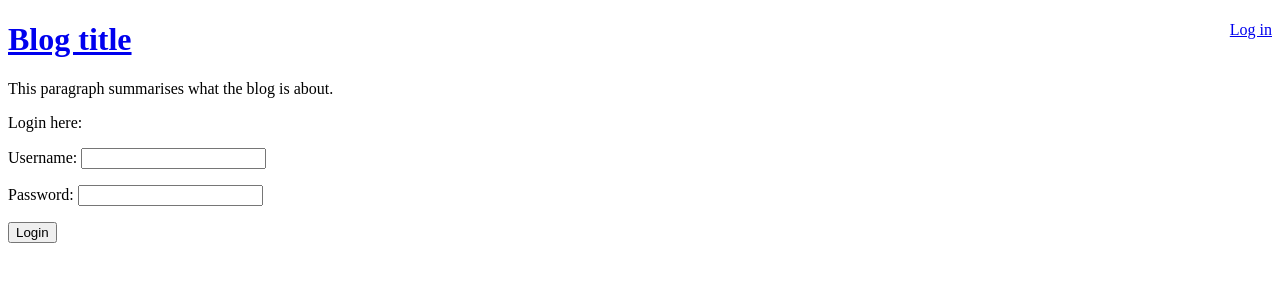
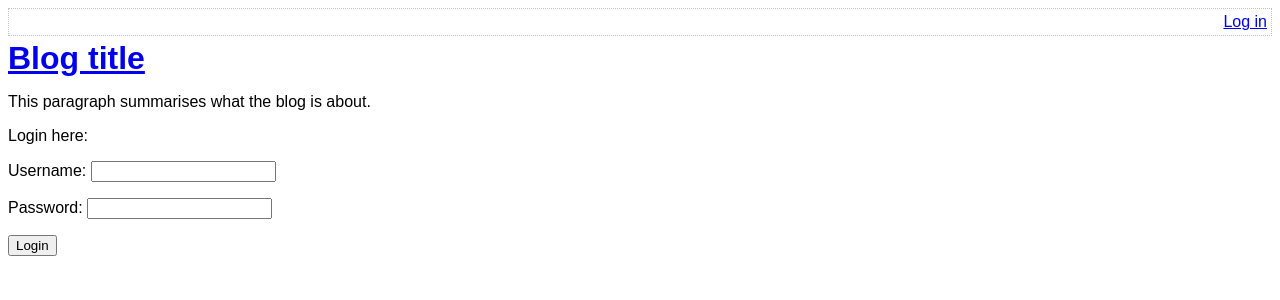
Before and after one commit to anastasia-isaeva/PHP_blog_tutorial, a PHP site: page /login.php in a window 1280 px wide. Shown: the top 300 px of the page. Run offline with PHP 8.4, Linux system fonts and the light colour scheme.

Commit message:
step 7.1

```diff
--- /dev/null
+++ b/assets/main.css
@@ -0,0 +1,31 @@
+/* Success/error message boxes */
+.box {
+    border: 1px dotted silver;
+    border-radius: 5px;
+    padding: 4px;
+}
+.error {
+    background-color: #ff6666;
+}
+.success {
+    background-color: #88ff88;
+}
+.install-password {
+    font-size: 1.2em;
+}
+.top-menu {
+    border: 1px dotted silver;
+    min-height: 18px;
+    padding: 4px;
+    margin-bottom: 4px;
+}
+.menu-options {
+    float: right;
+}
+h1, h2, h3 {
+    margin-top: 0;
+    margin-bottom: 8px;
+}
+body {
+    font-family: sans-serif;
+}
--- a/index.php
+++ b/index.php
@@ -24,13 +24,13 @@ $notFound = isset($_GET['not-found']);
 <html lang="us">
 <head>
     <title>A blog application</title>
-    <meta http-equiv="Content-Type" content="text/html;charset=utf-8"/>
+    <?php require 'templates/head.php' ?>
 </head>
 <body>
     <?php require 'templates/title.php' ?>
 
     <?php if ($notFound): ?>
-        <div style="border: 1px solid #ff6666; padding: 6px;">
+        <div class="error box">
             Error: cannot find the requested blog post
         </div>
     <?php endif ?>
--- a/login.php
+++ b/login.php
@@ -32,14 +32,15 @@ if ($_POST)
     <title>
         A blog application | Login
     </title>
-    <meta http-equiv="Content-Type" content="text/html;charset=utf-8" />
+    <?php require 'templates/head.php' ?>
+
 </head>
 <body>
 <?php require 'templates/title.php' ?>
 
 <?php // If we have a username, then the user got something wrong, so let's have an error ?>
 <?php if ($username): ?>
-    <div style="border: 1px solid #ff6666; padding: 6px;">
+    <div class="error box">
         The username or password is incorrect, try again
     </div>
 <?php endif ?>
--- a/templates/comment-form.php
+++ b/templates/comment-form.php
@@ -10,7 +10,7 @@
 
 <?php // Report any errors in a bullet-point list ?>
 <?php if ($errors): ?>
-    <div style="border: 1px solid #ff6666; padding: 6px;">
+    <div class="error box">
         <ul>
             <?php foreach ($errors as $error): ?>
                 <li><?php echo $error ?></li>
--- /dev/null
+++ b/templates/head.php
@@ -0,0 +1,2 @@
+<meta http-equiv="Content-Type" content="text/html;charset=utf-8" />
+<link rel="stylesheet" type="text/css" href="assets/main.css" />
--- a/templates/title.php
+++ b/templates/title.php
@@ -1,10 +1,12 @@
-<div style="float: right;">
+<div class="top-menu">
+    <div class="menu-options">
         <?php if (isLoggedIn()): ?>
             Hello <?php echo htmlEscape(getAuthUser()) ?>.
             <a href="logout.php">Log out</a>
         <?php else: ?>
             <a href="login.php">Log in</a>
         <?php endif ?>
+    </div>
 
 </div>
 
--- a/view-post.php
+++ b/view-post.php
@@ -63,7 +63,7 @@ else
         A blog application |
         <?php echo htmlEscape($row['title']) ?>
     </title>
-    <meta http-equiv="Content-Type" content="text/html;charset=utf-8" />
+    <?php require 'templates/head.php' ?>
 </head>
 <body>
 <?php require 'templates/title.php' ?>
```
Also changed, not shown: install.php (+3 -15 lines). Lines whose indentation alone changed are shown as unchanged.
